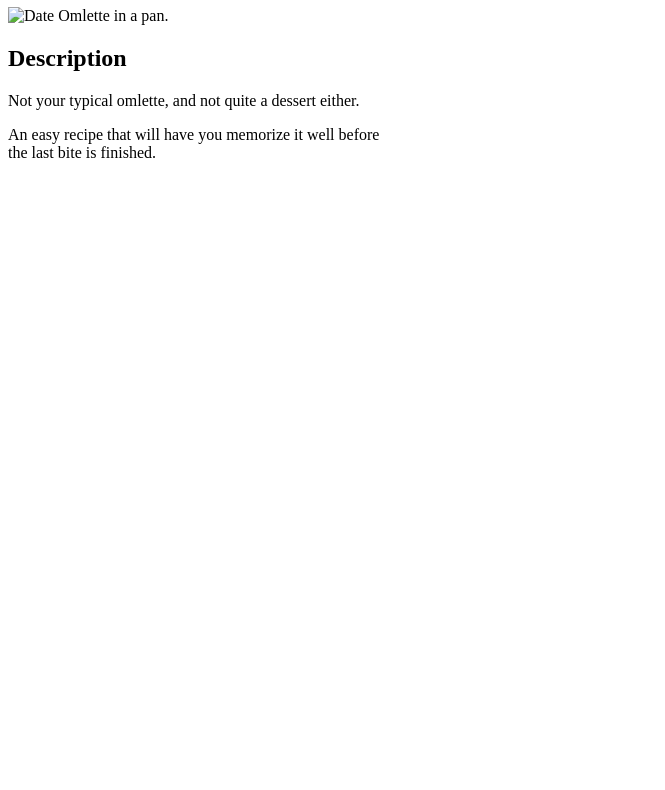
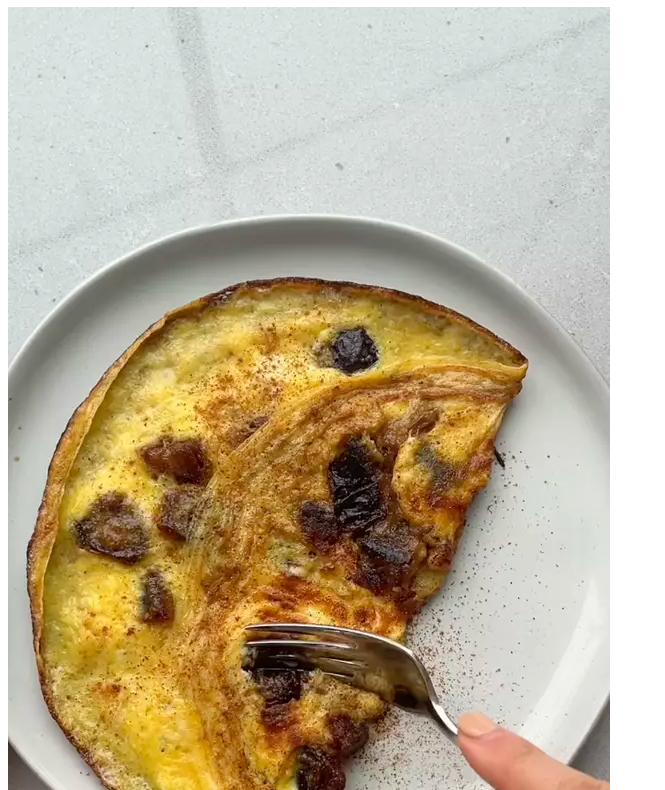
Before and after one commit to TheQiBandit/odin-recipes, a plain HTML site: page recipes/dateomlette.html in a window 1280 px wide. Shown: the part 73-863 px from the top of the page, without its empty margins (0-665 px from the left). Before the commit the page ends 800 px from the top, so only its background shows below. Drawn offline with Linux system fonts and the light colour scheme.

Commit message:
Fix image link
Fixed an issue due to writing wrong file path to the image,
main issue was not properly understanding usage of ".", "./",
 "../" etc.. in file paths.

```diff
--- a/recipes/dateomlette.html
+++ b/recipes/dateomlette.html
@@ -7,7 +7,7 @@
 </head>
 <body>
     <h1>Dates Omlette</h1>
-        <img src="./images/dateomlette.png" alt="Date Omlette in a pan.">
+        <img src="../images/dateOmlette.jpg" alt="Date Omlette in a pan.">
         <h2>Description</h2>
             <p>Not your typical omlette, and not quite a dessert either.</p>
             <p>An easy recipe that will have you memorize it well before<br>
```
Also changed, not shown: images/dateOmlette.jpg (renamed from images/dateOmlette.png).
